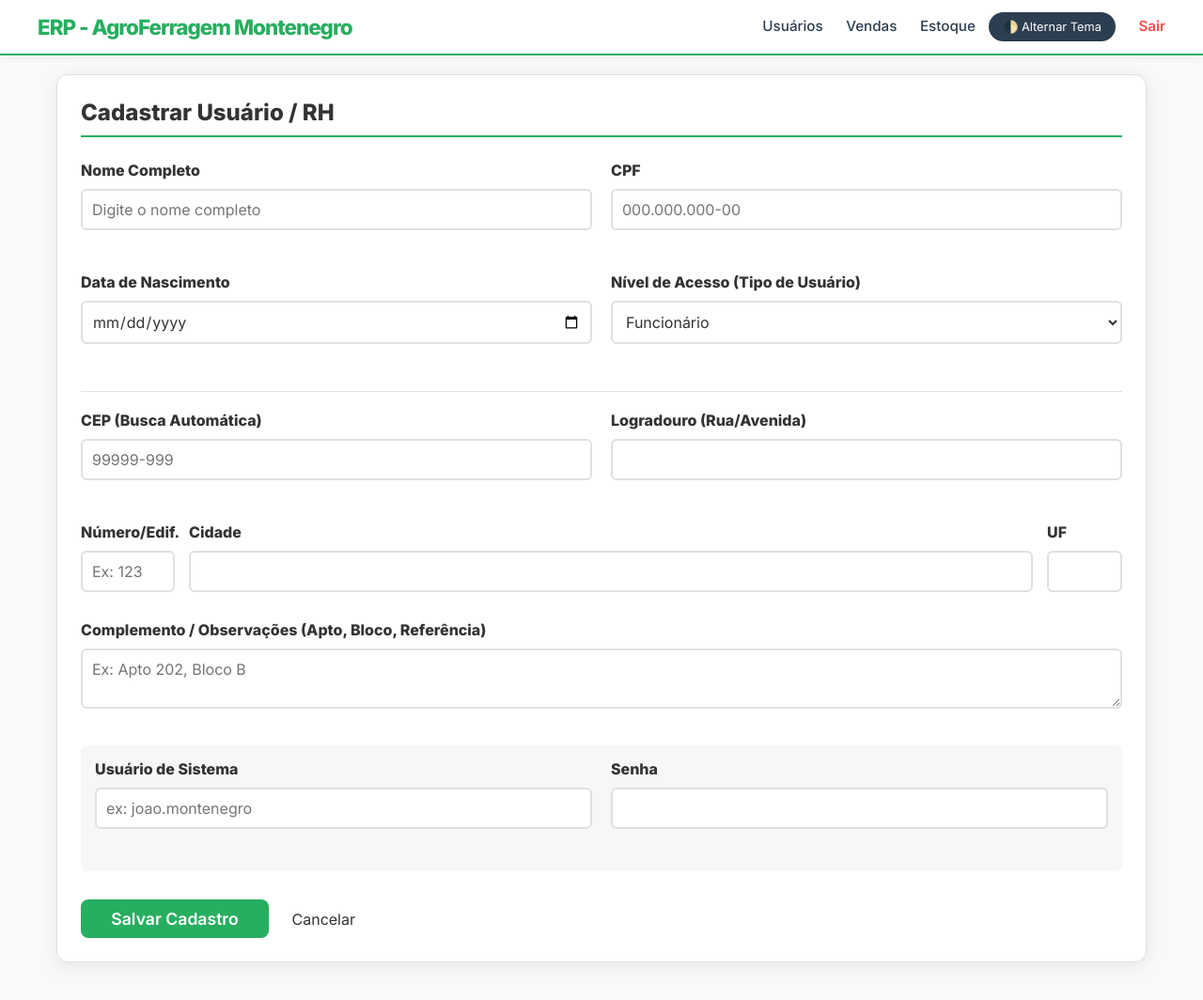
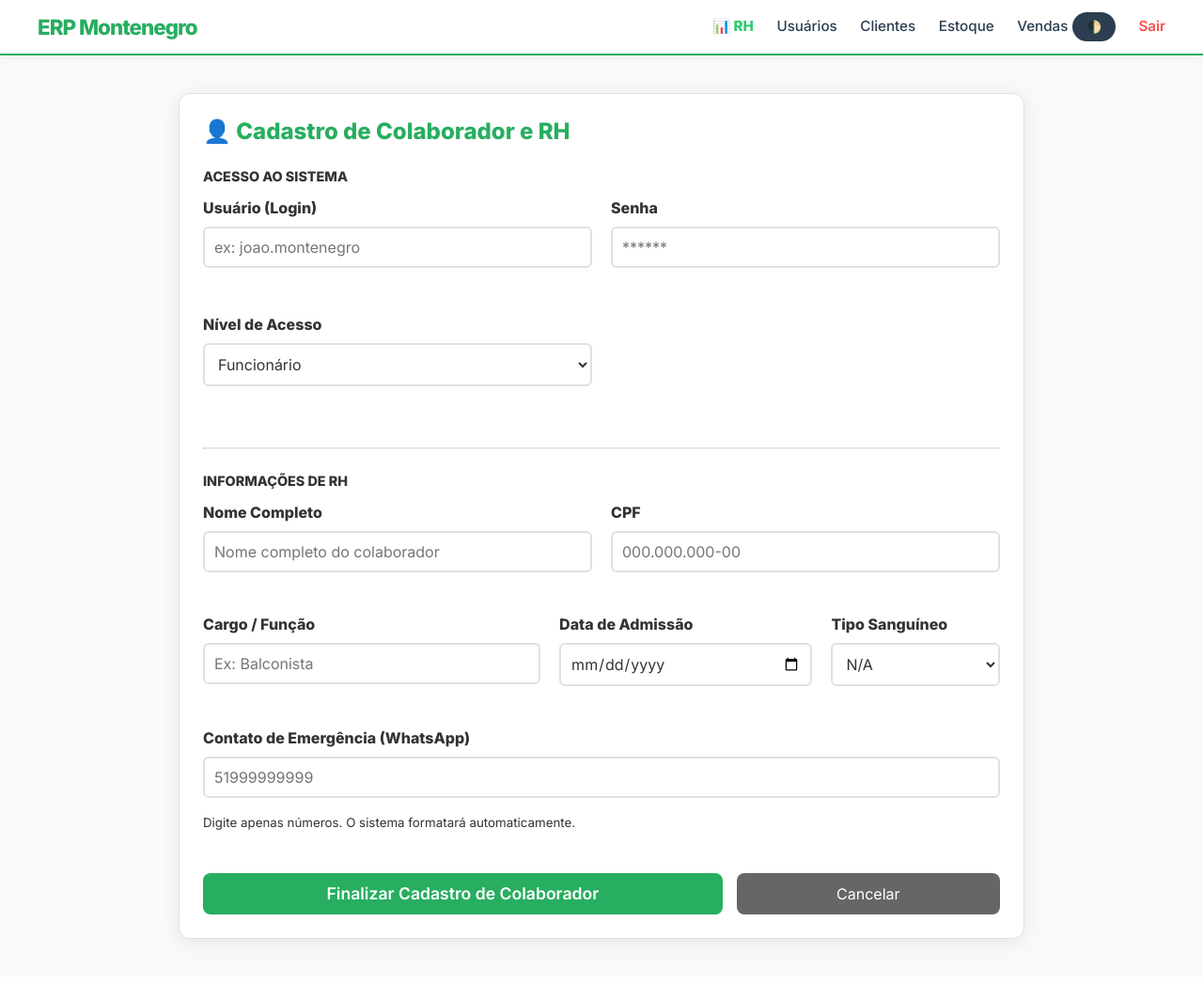
Before and after one commit to profedufbarreto/erp_ferragem_montenegro, a Flask app: page /admin/users/create in a window 1280 px wide. Shown: the whole page at 94% size. After the commit the page ends 1008 px from the top, so only its background shows below. Run offline with Flask 2, Linux system fonts and the light colour scheme; the visitor is signed in with stand-in values (Sample User, id 1); parts of the project's set-up code (start-up, migrations or seed data) failed here and were passed over.

Commit message:
implementando o dashboard rh

```diff
--- a/app/routes/admin.py
+++ b/app/routes/admin.py
@@ -7,12 +7,20 @@ admin_bp = Blueprint('admin', __name__, url_prefix='/admin')
 
 @admin_bp.before_request
 def check_permissions():
-    # Agora permitimos 'admin' OU 'gerente'
+    """Proteção Global: Bloqueia qualquer rota deste arquivo para quem não é Admin ou Gerente"""
     allowed_roles = ['admin', 'gerente']
     if session.get('user_role') not in allowed_roles:
-        flash("Acesso restrito. Você não possui permissão para gerenciar usuários.")
+        flash("Acesso restrito. Retornando ao Dashboard.")
         return redirect(url_for('auth.dashboard'))
 
+# --- MÓDULO RH ---
+@admin_bp.route('/rh')
+def hr_dashboard():
+    """Painel Geral de RH para visualização de dados sensíveis"""
+    employees = Employee.query.all()
+    return render_template('admin/hr_dashboard.html', employees=employees)
+
+# --- GERENCIAMENTO DE USUÁRIOS ---
 @admin_bp.route('/users')
 def list_users():
     users = User.query.all()
@@ -22,7 +30,7 @@ def list_users():
 def create_user():
     if request.method == 'POST':
         try:
-            # Criação do Usuário
+            # 1. Criação do Login (Tabela Users)
             new_user = User(
                 username=request.form['username'],
                 password=request.form['password'],
@@ -31,11 +39,17 @@ def create_user():
             db.session.add(new_user)
             db.session.flush()
 
-            # Criação do Funcionário vinculado
-            # Usamos .get() para evitar erros se algum campo opcional vier vazio
+            # 2. Criação da Ficha de RH (Tabela Employees)
             new_emp = Employee(
                 name=request.form.get('name'),
                 cpf=request.form.get('cpf'),
+                # Dados de RH
+                position=request.form.get('position'),
+                blood_type=request.form.get('blood_type'),
+                admission_date=datetime.strptime(request.form.get('admission_date'), '%Y-%m-%d') if request.form.get('admission_date') else None,
+                emergency_contact=request.form.get('emergency_contact'),
+                salary=float(request.form.get('salary')) if request.form.get('salary') else 0.0,
+                # Dados Pessoais/Endereço
                 birth_date=datetime.strptime(request.form.get('birth_date'), '%Y-%m-%d') if request.form.get('birth_date') else None,
                 cep=request.form.get('cep'),
                 address=request.form.get('address'),
@@ -47,12 +61,11 @@ def create_user():
             )
             db.session.add(new_emp)
             db.session.commit()
-            flash("Usuário e Colaborador criados com sucesso!")
+            flash(f"Colaborador {new_emp.name} cadastrado com sucesso no sistema e RH!")
             return redirect(url_for('admin.list_users'))
         except Exception as e:
             db.session.rollback()
             flash(f"Erro ao cadastrar: {str(e)}")
-            return redirect(url_for('admin.create_user'))
 
     return render_template('users/create.html')
 
@@ -60,27 +73,26 @@ def create_user():
 def edit_user(user_id):
     user = User.query.get_or_404(user_id)
 
-    # Segurança extra: Gerente não pode editar o Admin Mestre
+    # Proteção: Gerente não mexe no Admin Mestre
     if session.get('user_role') == 'gerente' and user.role == 'admin':
-        flash("Gerentes não podem editar usuários administradores.")
+        flash("Gerentes não podem editar administradores.")
         return redirect(url_for('admin.list_users'))
 
     if request.method == 'POST':
         user.username = request.form['username']
         user.role = request.form['role']
-
         if request.form.get('password'):
             user.password = request.form['password']
 
         if user.employee:
-            user.employee.name = request.form.get('name')
-            user.employee.cpf = request.form.get('cpf')
-            user.employee.cep = request.form.get('cep')
-            user.employee.address = request.form.get('address')
-            user.employee.number = request.form.get('number')
-            user.employee.city = request.form.get('city')
-            user.employee.state = request.form.get('state')
-            user.employee.obs = request.form.get('obs')
+            emp = user.employee
+            emp.name = request.form.get('name')
+            emp.position = request.form.get('position')
+            emp.blood_type = request.form.get('blood_type')
+            emp.emergency_contact = request.form.get('emergency_contact')
+            emp.address = request.form.get('address')
+            emp.number = request.form.get('number')
+            # ... outros campos podem ser adicionados aqui
 
         db.session.commit()
         flash("Dados atualizados com sucesso!")
@@ -92,19 +104,13 @@ def edit_user(user_id):
 def delete_user(user_id):
     user = User.query.get_or_404(user_id)
 
-    # Proteções de exclusão
-    if user.username == 'admin':
-        flash("O administrador mestre não pode ser removido.")
-        return redirect(url_for('admin.list_users'))
-
-    if session.get('user_role') == 'gerente' and user.role == 'admin':
-        flash("Gerentes não podem excluir administradores.")
+    if user.username == 'admin' or (session.get('user_role') == 'gerente' and user.role == 'admin'):
+        flash("Permissão negada para excluir este perfil.")
         return redirect(url_for('admin.list_users'))
 
     if user.employee:
         db.session.delete(user.employee)
-
     db.session.delete(user)
     db.session.commit()
-    flash("Usuário excluído permanentemente.")
+    flash("Usuário removido.")
     return redirect(url_for('admin.list_users'))
--- a/app/templates/base.html
+++ b/app/templates/base.html
@@ -8,7 +8,7 @@
     <link rel="stylesheet" href="{{ url_for('static', filename='css/style.css') }}">
 
     <script>
-        // Executa antes da página carregar para evitar o "flash" branco no modo escuro
+        // Prevenção de flash branco no Dark Mode
         if (localStorage.getItem('theme') === 'dark') {
             document.documentElement.classList.add('dark-mode');
         }
@@ -17,27 +17,28 @@
 <body>
     <header>
         <nav class="navbar">
-            <div class="logo">ERP - AgroFerragem Montenegro</div>
+            <div class="logo">ERP Montenegro</div>
             <div class="menu">
                 {% if session.get('user_role') in ['admin', 'gerente'] %}
+                    <a href="{{ url_for('admin.hr_dashboard') }}" style="color: #2ecc71; font-weight: 700;">📊 RH</a>
                     <a href="{{ url_for('admin.list_users') }}">Usuários</a>
                 {% endif %}
 
+                <a href="{{ url_for('client.list_clients') }}">Clientes</a>
+                <a href="{{ url_for('inventory.list_products') }}">Estoque</a>
                 <a href="#">Vendas</a>
-                <a href="{{ url_for('inventory.list_products') }}">Estoque</a>
 
-                <button id="theme-toggle" class="btn-theme" style="margin-left: 10px;">🌓 Alternar Tema</button>
-
-                <a href="{{ url_for('auth.logout') }}" style="color: #ff4d4d; margin-left: 20px; text-decoration: none; font-weight: 600;">Sair</a>
+                <button id="theme-toggle" class="btn-theme" title="Alternar Tema">🌓</button>
+                <a href="{{ url_for('auth.logout') }}" style="color: #ff4d4d; margin-left: 20px; font-weight: 600; text-decoration: none;">Sair</a>
             </div>
         </nav>
     </header>
 
-    <div class="container" style="margin-top: 20px; margin-bottom: -20px;">
+    <div class="container" style="margin-top: 20px;">
         {% with messages = get_flashed_messages() %}
           {% if messages %}
             {% for message in messages %}
-              <div style="padding: 15px; background-color: var(--primary-color); color: white; border-radius: 8px; margin-bottom: 10px;">
+              <div class="flash-message" style="padding: 15px; background: var(--primary-color); color: white; border-radius: 8px; margin-bottom: 15px; box-shadow: 0 4px 6px rgba(0,0,0,0.1);">
                 {{ message }}
               </div>
             {% endfor %}
@@ -53,8 +54,7 @@
         const btn = document.getElementById('theme-toggle');
         btn.onclick = () => {
             document.documentElement.classList.toggle('dark-mode');
-            const isDark = document.documentElement.classList.contains('dark-mode');
-            localStorage.setItem('theme', isDark ? 'dark' : 'light');
+            localStorage.setItem('theme', document.documentElement.classList.contains('dark-mode') ? 'dark' : 'light');
         };
     </script>
 </body>
--- a/app/templates/users/create.html
+++ b/app/templates/users/create.html
@@ -1,16 +1,43 @@
 {% extends "base.html" %}
 {% block content %}
 <div class="container">
-    <div class="card">
-        <h2 style="margin-bottom: 25px; border-bottom: 2px solid var(--primary-color); padding-bottom: 10px;">
-            Cadastrar Usuário / RH
+    <div class="card" style="max-width: 900px; margin: 0 auto;">
+        <h2 style="color: var(--primary-color); margin-bottom: 25px; display: flex; align-items: center; gap: 10px;">
+            👤 Cadastro de Colaborador e RH
         </h2>
 
         <form method="POST">
+            <fieldset style="border: none; margin-bottom: 20px; padding: 0;">
+                <legend style="font-weight: 700; font-size: 0.9rem; color: var(--text-light); text-transform: uppercase; margin-bottom: 15px;">Acesso ao Sistema</legend>
+                <div class="form-row">
+                    <div class="form-group">
+                        <label>Usuário (Login)</label>
+                        <input type="text" name="username" class="form-control" placeholder="ex: joao.montenegro" required>
+                    </div>
+                    <div class="form-group">
+                        <label>Senha</label>
+                        <input type="password" name="password" class="form-control" placeholder="******" required>
+                    </div>
+                    <div class="form-group">
+                        <label>Nível de Acesso</label>
+                        <select name="role" class="form-control">
+                            <option value="funcionario">Funcionário</option>
+                            <option value="gerente">Gerente</option>
+                            <option value="admin">Administrador</option>
+                        </select>
+                    </div>
+                </div>
+            </fieldset>
+
+            <hr style="border-top: 1px solid var(--border-light); margin-bottom: 25px;">
+
+            <fieldset style="border: none; padding: 0;">
+                <legend style="font-weight: 700; font-size: 0.9rem; color: var(--text-light); text-transform: uppercase; margin-bottom: 15px;">Informações de RH</legend>
+
                 <div class="form-row">
                     <div class="form-group">
                         <label>Nome Completo</label>
-                    <input type="text" name="name" class="form-control" placeholder="Digite o nome completo" required>
+                        <input type="text" name="name" class="form-control" placeholder="Nome completo do colaborador" required>
                     </div>
                     <div class="form-group">
                         <label>CPF</label>
@@ -18,94 +45,49 @@
                     </div>
                 </div>
 
-            <div class="form-row">
+                <div class="form-row" style="grid-template-columns: 2fr 1.5fr 1fr;">
                     <div class="form-group">
-                    <label>Data de Nascimento</label>
-                    <input type="date" name="birth_date" class="form-control" required>
+                        <label>Cargo / Função</label>
+                        <input type="text" name="position" class="form-control" placeholder="Ex: Balconista">
                     </div>
                     <div class="form-group">
-                    <label>Nível de Acesso (Tipo de Usuário)</label>
-                    <select name="role" class="form-control" required>
-                        <option value="funcionario">Funcionário</option>
-                        <option value="gerente">Gerente</option>
-                        <option value="admin">Administrador</option>
+                        <label>Data de Admissão</label>
+                        <input type="date" name="admission_date" class="form-control" required>
+                    </div>
+                    <div class="form-group">
+                        <label>Tipo Sanguíneo</label>
+                        <select name="blood_type" class="form-control">
+                            <option value="">N/A</option>
+                            <option value="A+">A+</option><option value="A-">A-</option>
+                            <option value="B+">B+</option><option value="B-">B-</option>
+                            <option value="AB+">AB+</option><option value="AB-">AB-</option>
+                            <option value="O+">O+</option><option value="O-">O-</option>
                         </select>
                     </div>
                 </div>
 
-            <hr style="margin: 20px 0; border: 0; border-top: 1px solid var(--border-light);">
+                <div class="form-group">
+                    <label>Contato de Emergência (WhatsApp)</label>
+                    <input type="text" name="emergency_contact" id="emergency_contact" class="form-control"
+                           placeholder="51999999999" maxlength="11"
+                           title="Digite apenas números (DDD + Número)">
+                    <small style="color: var(--text-light);">Digite apenas números. O sistema formatará automaticamente.</small>
+                </div>
+            </fieldset>
 
-            <div class="form-row">
-                <div class="form-group">
-                    <label>CEP (Busca Automática)</label>
-                    <input type="text" name="cep" id="cep" class="form-control" onblur="buscaCEP()" placeholder="99999-999">
-                </div>
-                <div class="form-group">
-                    <label>Logradouro (Rua/Avenida)</label>
-                    <input type="text" name="address" id="address" class="form-control" readonly>
-                </div>
-            </div>
-
-            <div class="address-grid">
-                <div class="form-group">
-                    <label>Número/Edif.</label>
-                    <input type="text" name="number" class="form-control" placeholder="Ex: 123" required>
-                </div>
-                <div class="form-group">
-                    <label>Cidade</label>
-                    <input type="text" name="city" id="city" class="form-control" readonly>
-                </div>
-                <div class="form-group">
-                    <label>UF</label>
-                    <input type="text" name="state" id="state" class="form-control" readonly>
-                </div>
-            </div>
-
-            <div class="form-group">
-                <label>Complemento / Observações (Apto, Bloco, Referência)</label>
-                <textarea name="obs" class="form-control" rows="2" placeholder="Ex: Apto 202, Bloco B"></textarea>
-            </div>
-
-            <div class="form-row" style="margin-top: 20px; background: rgba(0,0,0,0.03); padding: 15px; border-radius: 8px;">
-                <div class="form-group">
-                    <label>Usuário de Sistema</label>
-                    <input type="text" name="username" class="form-control" placeholder="ex: joao.montenegro" required>
-                </div>
-                <div class="form-group">
-                    <label>Senha</label>
-                    <input type="password" name="password" class="form-control" required>
-                </div>
-            </div>
-
-            <div style="margin-top: 30px;">
-                <button type="submit" class="btn-success" style="width: 200px;">Salvar Cadastro</button>
-                <a href="{{ url_for('admin.list_users') }}" style="margin-left: 20px; text-decoration: none; color: var(--text-light);">Cancelar</a>
+            <div style="margin-top: 30px; display: flex; gap: 15px;">
+                <button type="submit" class="btn-success" style="flex: 2;">Finalizar Cadastro de Colaborador</button>
+                <a href="{{ url_for('admin.list_users') }}" class="btn-secondary" style="flex: 1; text-align: center; text-decoration: none; padding: 12px; border-radius: 8px; background: #666; color: white;">Cancelar</a>
             </div>
         </form>
     </div>
 </div>
 
 <script>
-function buscaCEP() {
-    let cep = document.getElementById('cep').value.replace(/\D/g, '');
-    if (cep !== "") {
-        fetch(`https://viacep.com.br/ws/${cep}/json/`)
-            .then(res => res.json())
-            .then(dados => {
-                if (!dados.erro) {
-                    document.getElementById('address').value = dados.logradouro;
-                    document.getElementById('city').value = dados.localidade;
-                    document.getElementById('state').value = dados.uf;
-                } else {
-                    alert("CEP não encontrado.");
-                }
-            });
-    }
-}
-
-document.getElementById('cpf').addEventListener('input', function (e) {
-    var x = e.target.value.replace(/\D/g, '').match(/(\d{0,3})(\d{0,3})(\d{0,3})(\d{0,2})/);
-    e.target.value = !x[2] ? x[1] : x[1] + '.' + x[2] + '.' + x[3] + (x[4] ? '-' + x[4] : '');
+    const telInput = document.getElementById('emergency_contact');
+    telInput.addEventListener('input', (e) => {
+        let value = e.target.value.replace(/\D/g, ''); // Remove tudo que não for número
+        e.target.value = value;
     });
 </script>
 {% endblock %}
```
Also changed, not shown: app/__init__.py (+7 -4 lines), app/models/client.py (added, +19 -0 lines), app/routes/client.py (added, +35 -0 lines), app/routes/inventory.py (+38 -13 lines), app/templates/admin/hr_dashboard.html (added, +44 -0 lines), app/templates/clients/create.html (added, +83 -0 lines), app/templates/inventory/edit.html (added, +56 -0 lines), app/templates/inventory/list.html (+31 -9 lines), app/models/__init__.py (added). Lines whose indentation alone changed are shown as unchanged.
